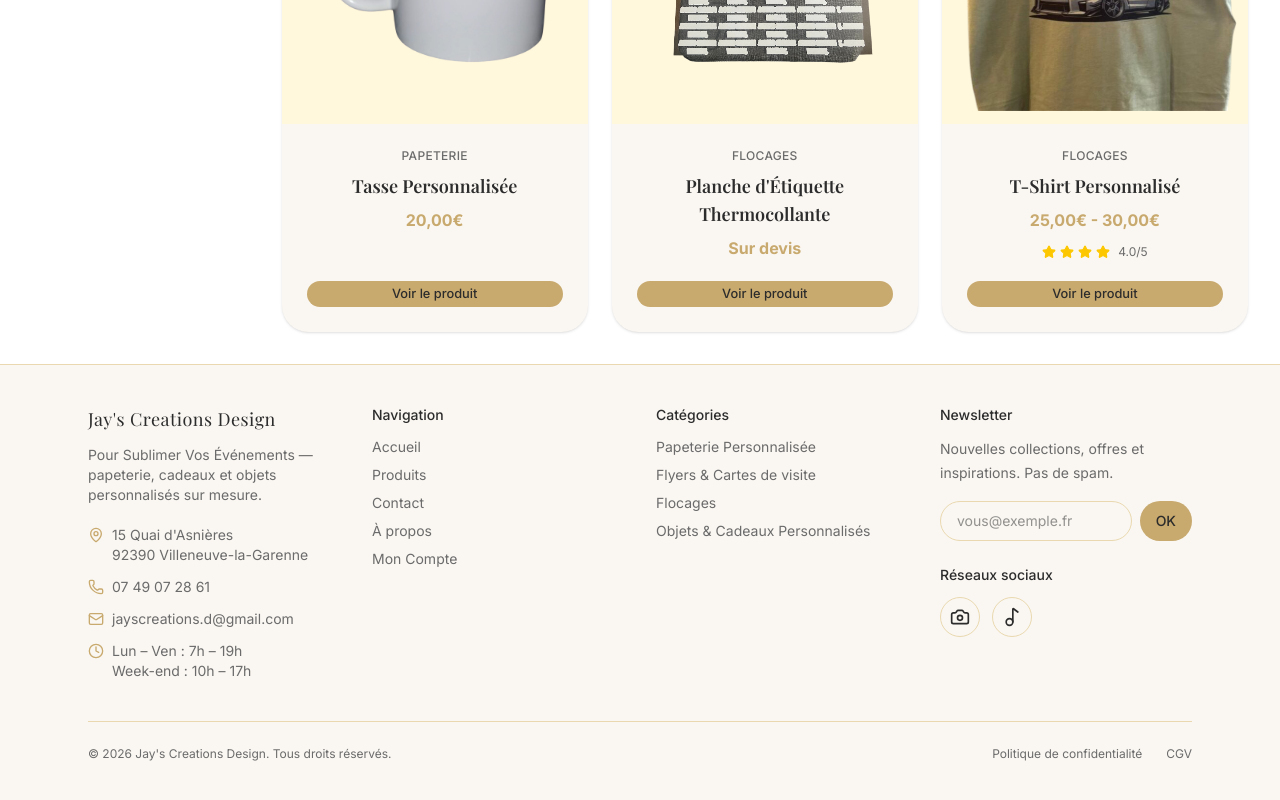
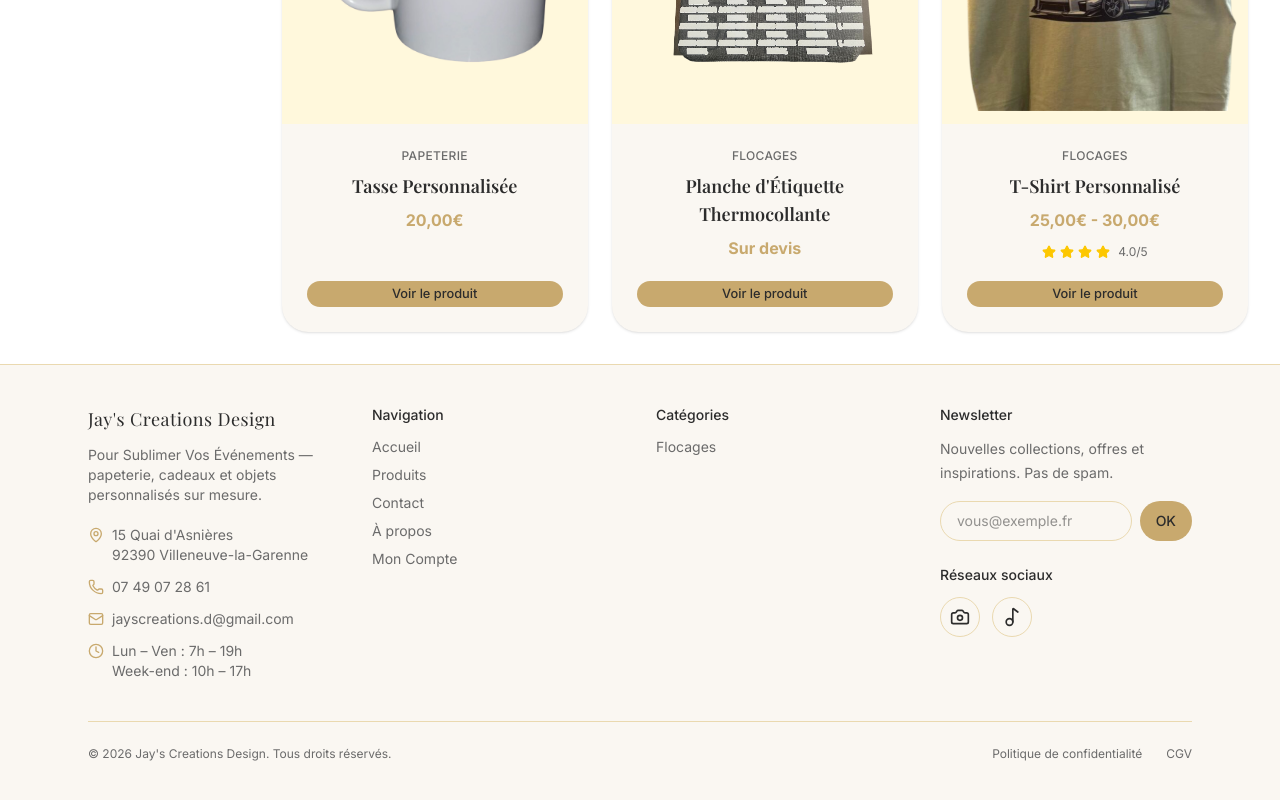
Before and after one commit to jayscreationsdesign/jayscreation, a Next.js app: page /boutique in a window 1280 px wide. Shown: the part 4697-5497 px from the top of the page. Built offline with nearby package versions, Linux system fonts and the light colour scheme; a web font is replaced by a local one.

Commit message:
Suppression catégories footer + correction filtrage boutique

```diff
--- a/src/app/boutique/page.tsx
+++ b/src/app/boutique/page.tsx
@@ -341,11 +341,12 @@ function BoutiquePageContent() {
   const searchParams = useSearchParams();
   const router = useRouter();
   const categorySlug = searchParams.get("category");
+  const subCategorySlug = searchParams.get("sub");
   const [sortBy, setSortBy] = useState<SortOption>("default");
 
   const filteredProducts = useMemo(
-    () => getFilteredProducts(products, categorySlug),
-    [categorySlug]
+    () => getFilteredProducts(products, subCategorySlug || categorySlug),
+    [subCategorySlug, categorySlug]
   );
 
   const sortedProducts = useMemo(
@@ -369,6 +370,7 @@ function BoutiquePageContent() {
     router.push("/boutique");
   };
 
+  const activeSlug = subCategorySlug || categorySlug;
   const categoryTree = getCategoryTree();
 
   return (
@@ -416,7 +418,7 @@ function BoutiquePageContent() {
                     key={category.id}
                     category={category}
                     children={children}
-                    activeSlug={categorySlug}
+                    activeSlug={activeSlug}
                     onSelectCategory={handleCategorySelect}
                     level={0}
                   />
--- a/src/components/site/Footer.tsx
+++ b/src/components/site/Footer.tsx
@@ -60,17 +60,8 @@ export default function Footer() {
           <div>
             <div className="text-sm font-medium text-foreground">Catégories</div>
             <div className="mt-3 flex flex-col gap-2 text-sm text-muted-foreground">
-              <Link href="/boutique?category=papeterie-personnalisee" className="hover:text-foreground transition-colors">
-                Papeterie Personnalisée
-              </Link>
-              <Link href="/boutique?category=flyers-cartes-visite" className="hover:text-foreground transition-colors">
-                Flyers & Cartes de visite
-              </Link>
               <Link href="/boutique?category=flocages" className="hover:text-foreground transition-colors">
                 Flocages
-              </Link>
-              <Link href="/boutique?category=objets-cadeaux-personnalises" className="hover:text-foreground transition-colors">
-                Objets & Cadeaux Personnalisés
               </Link>
             </div>
           </div>
```
